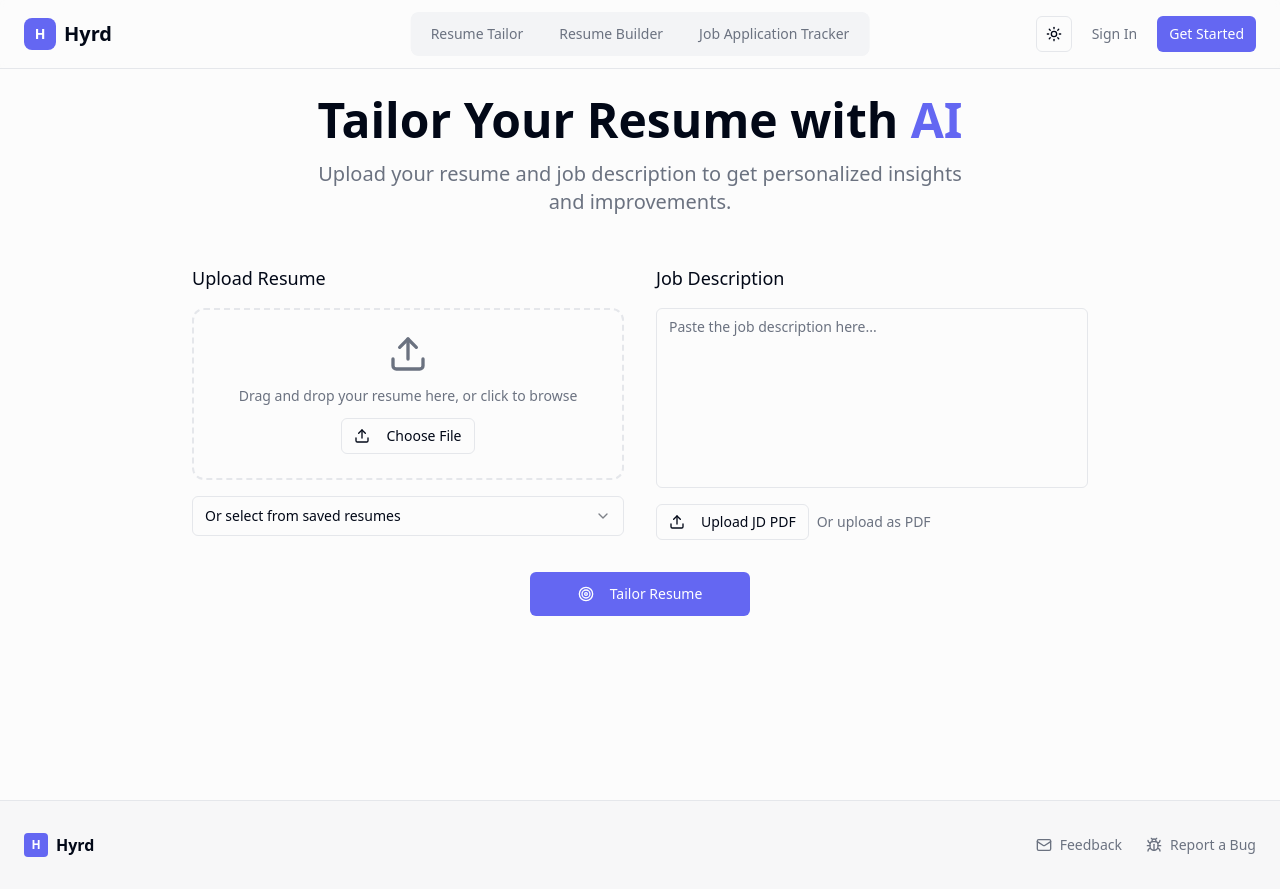
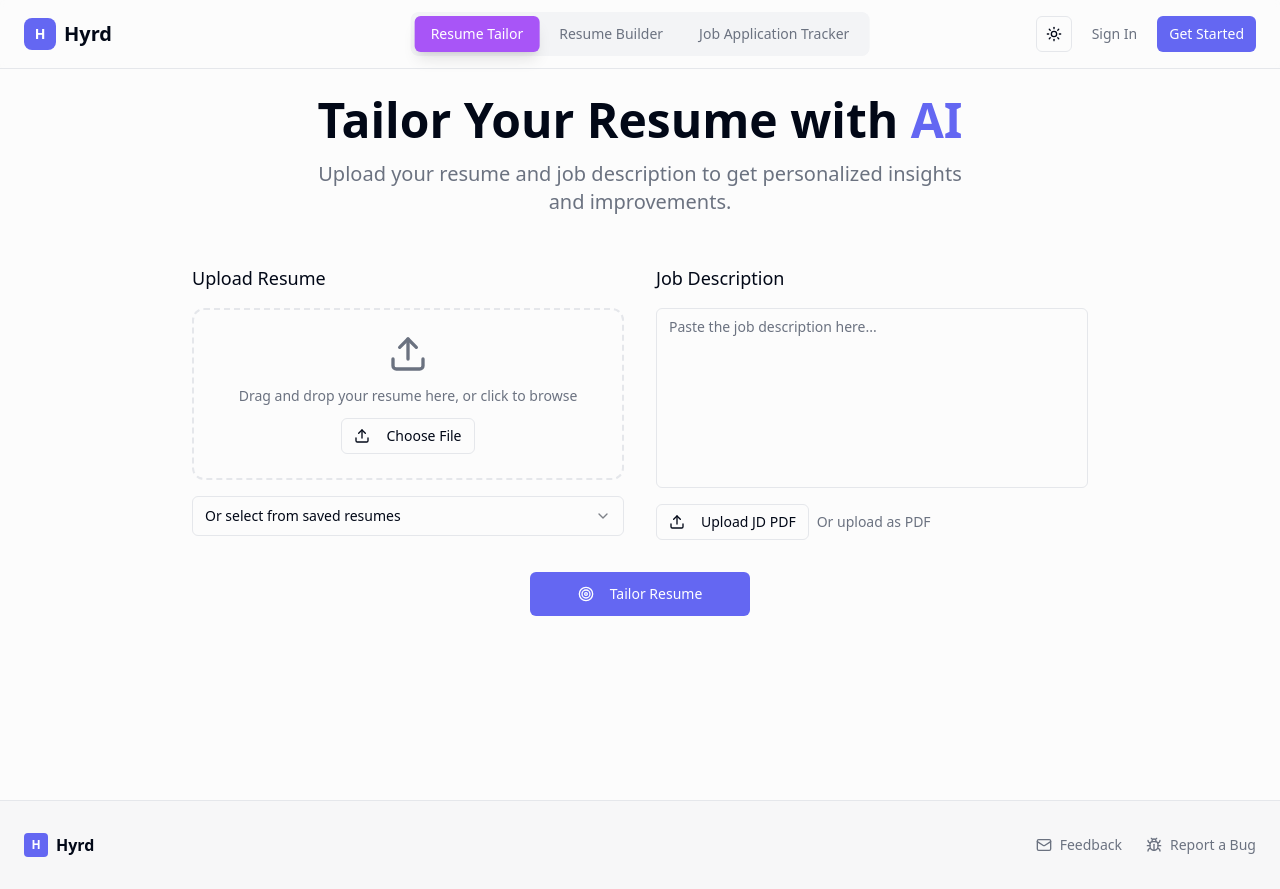
Before and after one commit to ashusomehow/tailored-careers, a React (Vite) app: page / in a window 1280 px wide. Both pictures are taken after a click on the button "Resume Tailor". Built offline with nearby package versions, Linux system fonts and the light colour scheme.

Commit message:
Fix: Add animated highlight to navigation
Ensure the animated highlight box is present in the top navigation bar and set its color to purple.

```diff
--- a/src/components/Navigation.tsx
+++ b/src/components/Navigation.tsx
@@ -3,7 +3,7 @@ import { motion } from 'framer-motion';
 import { LogOut } from 'lucide-react';
 import { Button } from '@/components/ui/button';
 import { useAuth } from '@/hooks/useAuth';
-import { useNavigate } from 'react-router-dom';
+import { useNavigate, useLocation } from 'react-router-dom';
 import { ThemeToggle } from '@/components/theme/ThemeToggle';
 
 interface NavigationProps {
@@ -14,6 +14,17 @@ interface NavigationProps {
 const Navigation = ({ activeSection, onSectionChange }: NavigationProps) => {
   const { user, signOut } = useAuth();
   const navigate = useNavigate();
+  const location = useLocation();
+
+  // Determine active section based on current route
+  const getCurrentSection = () => {
+    if (location.pathname === '/resume-tailorer') return 'tailorer';
+    if (location.pathname === '/resume-builder') return 'builder';
+    if (location.pathname === '/application-tracker') return 'tracker';
+    return activeSection;
+  };
+
+  const currentSection = getCurrentSection();
 
   const sections = [
     { id: 'tailorer', label: 'Resume Tailor', route: '/resume-tailorer' },
@@ -73,24 +84,24 @@ const Navigation = ({ activeSection, onSectionChange }: NavigationProps) => {
                 key={section.id}
                 onClick={() => handleNavigation(section)}
                 className={`relative px-4 py-2 text-sm font-medium rounded-md transition-all duration-200 ${
-                  activeSection === section.id
-                    ? 'text-primary-foreground'
+                  currentSection === section.id
+                    ? 'text-white'
                     : 'text-muted-foreground hover:text-foreground'
                 }`}
                 whileHover={{ scale: 1.02 }}
                 whileTap={{ scale: 0.98 }}
                 transition={{ type: "spring", stiffness: 400, damping: 17 }}
               >
-                {activeSection === section.id && (
+                {currentSection === section.id && (
                   <motion.div
                     layoutId="navigationHighlight"
-                    className="absolute inset-0 bg-primary rounded-md shadow-sm"
+                    className="absolute inset-0 bg-purple-500 rounded-md shadow-lg"
                     initial={false}
                     transition={{
                       type: "spring",
-                      stiffness: 500,
-                      damping: 35,
-                      mass: 0.8
+                      stiffness: 300,
+                      damping: 25,
+                      mass: 0.6
                     }}
                   />
                 )}
```
